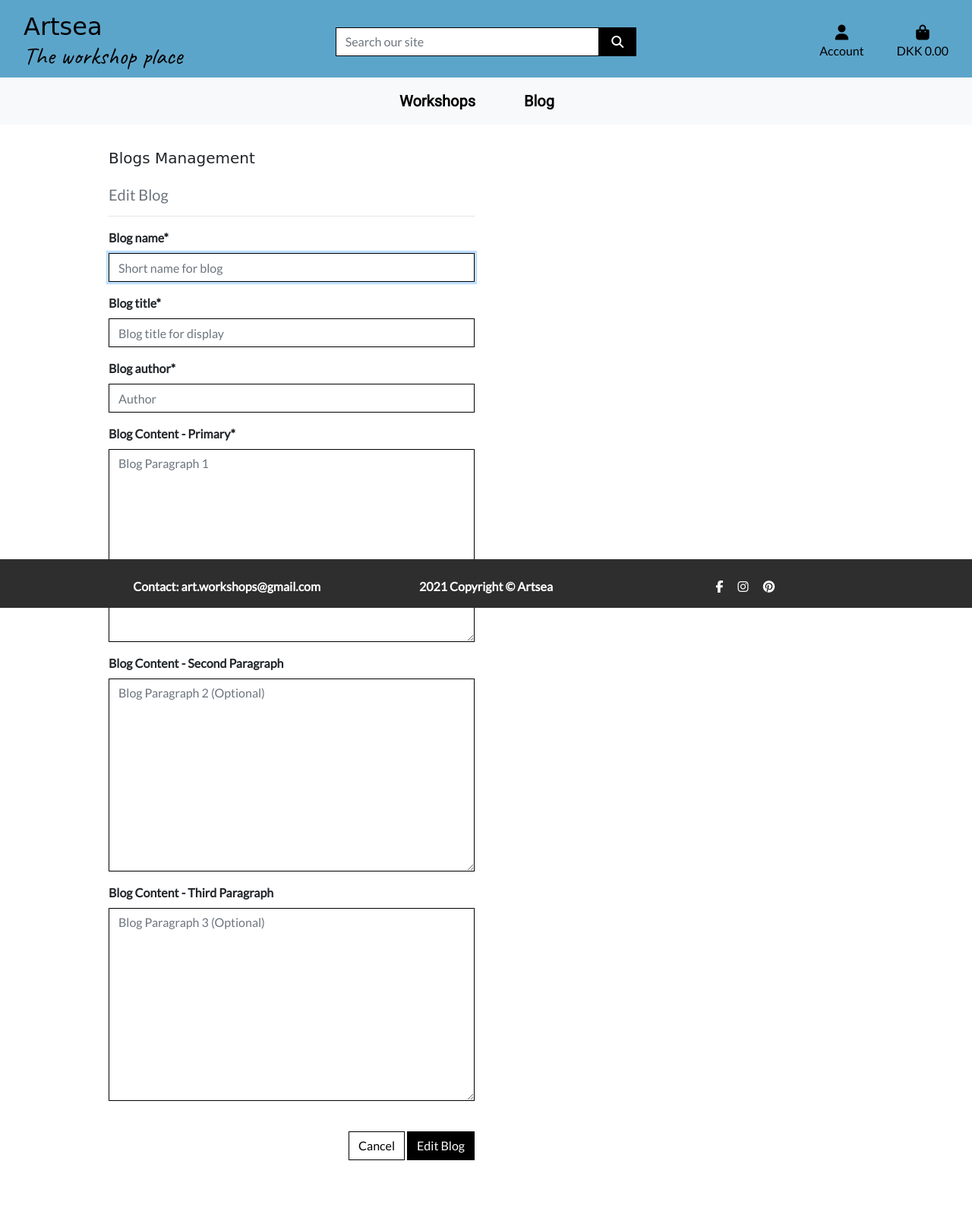
After one commit to Anindita123-code/MS4-full-stack-artsea, a Django app: template blog/templates/blog/edit_blog.html in a window 1280 px wide. The commit adds this page. Shown: the whole page at 76% size. Run offline with Django 3.2, Linux system fonts and the light colour scheme; the template is opened without the code that fills it: values that come from a table or form of the project are taken from there, others are empty; some libraries are stand-ins or nearby versions; some web fonts are replaced.

Commit message:
edit blog and delete blog view and templates

```diff
--- a/blog/forms.py
+++ b/blog/forms.py
@@ -5,14 +5,7 @@ from .models import Blog, CommentOnBlog
 class BlogForm(forms.ModelForm):
     class Meta:
         model = Blog
-        fields = (
-                    'blog_name',
-                    'blog_title',
-                    'blog_author',
-                    'blog_content',
-                    'blog_content_para2',
-                    'blog_content_para3',
-                )
+        fields = '__all__'
 
     def __init__(self, *args, **kwargs):
         super().__init__(*args, **kwargs)
@@ -24,13 +17,17 @@ class BlogForm(forms.ModelForm):
             'blog_content_para2': 'Blog Paragraph 2 (Optional)',
             'blog_content_para3': 'Blog Paragraph 3 (Optional)',
         }
+        self.fields['blog_content'].label = 'Blog Content - Primary'
+        self.fields['blog_content_para2'].label = 'Blog Content - Second Paragraph'
+        self.fields['blog_content_para3'].label = 'Blog Content - Third Paragraph'
 
         self.fields['blog_name'].widget.attrs['autofocus'] = True
         for field in self.fields:
             placeholder = placeholders[field]
+
             self.fields[field].widget.attrs['placeholder'] = placeholder
             self.fields[field].widget.attrs['class'] = 'border-black rounded-0'
-            self.fields[field].label = False
+
 
 
 class CommentOnBlogForm(forms.ModelForm):
--- a/blog/templates/blog/blog_detail.html
+++ b/blog/templates/blog/blog_detail.html
@@ -38,8 +38,8 @@
                 {% endif %}
                 {% if request.user.is_superuser %}
                     <small class="ml-3">
-                        <a href="">Edit</a>
-                        <a class="text-danger" href="">Delete</a>
+                        <a href="{% url 'edit_blog' blog.id %}">Edit</a>
+                        <a href="{% url 'delete_blog' blog.id %}" class="text-danger" href="">Delete</a>
                     </small>
                 {% endif %}
                 <form class="form" action="{% url 'show_blog' blog.id %}" method="POST">
--- /dev/null
+++ b/blog/templates/blog/edit_blog.html
@@ -0,0 +1,42 @@
+{% extends "base.html" %}
+{% load static %}
+
+{% block page_header %}
+    <div class="container header-container-form">
+        <div class="row">
+            <div class="col"></div>
+        </div>
+    </div>
+{% endblock %}
+
+{% block content %}
+    <!-- <div class="overlay"></div> -->
+    <div class="container">
+        <div class="row">
+            <div class="col-12 col-md-6">
+                <br><br><br><br>
+                <h2 class="form-title mb-4">Blogs Management</h2>
+                <h5 class="text-muted">Edit Blog</h5>
+                <hr>
+            </div>
+        </div>
+
+        <div class="row">
+            <div class="col-12 col-md-6">
+                <form method="POST" action="{% url 'edit_blog' blog.id %}" class="form mb-2" enctype="multipart/form-data">
+                    {% csrf_token %}
+                    {{ form | crispy }}
+                    <div class="text-right">
+                        <br>
+                        <a class="btn btn-outline-black rounded-0" href="{% url 'blog_list' %}">Cancel</a>
+                        <button class="btn btn-black rounded-0" type="submit">Edit Blog</button>
+                    </div>
+                </form>
+                <br>
+                <br>
+              <br>
+            </div>
+        </div>
+    </div>
+    <div class="overlay"></div>
+{% endblock %}
--- a/workshop/templates/workshop/workshops.html
+++ b/workshop/templates/workshop/workshops.html
@@ -53,7 +53,7 @@
                             <div class="card-body">
                                 {% if request.user.is_superuser %}
                                     <a href="{% url 'edit_workshop' workshop.id %}">Edit</a>
-                                    <a class="text_danger" href="{% url 'delete_workshop' workshop.id %}">Delete</a>
+                                    <a class="text-danger" href="{% url 'delete_workshop' workshop.id %}">Delete</a>
                                 {% endif %}
                             </div>
                         <!-- </div> -->
--- a/workshop/views.py
+++ b/workshop/views.py
@@ -81,7 +81,7 @@ def edit_workshop(request, workshop_id):
             messages.success(request, 'Successfully updated workshop!')
             return redirect(reverse('workshop_details', args=[workshop.id]))
         else:
-            messages.error(request, 'Failed to update product. Please ensure the form is valid.')
+            messages.error(request, 'Failed to update workshop. Please ensure the form is valid.')
     else:
         form = WorkshopForm(instance=workshop)
 
```
Also changed, not shown: blog/views.py (+39 -26 lines).
